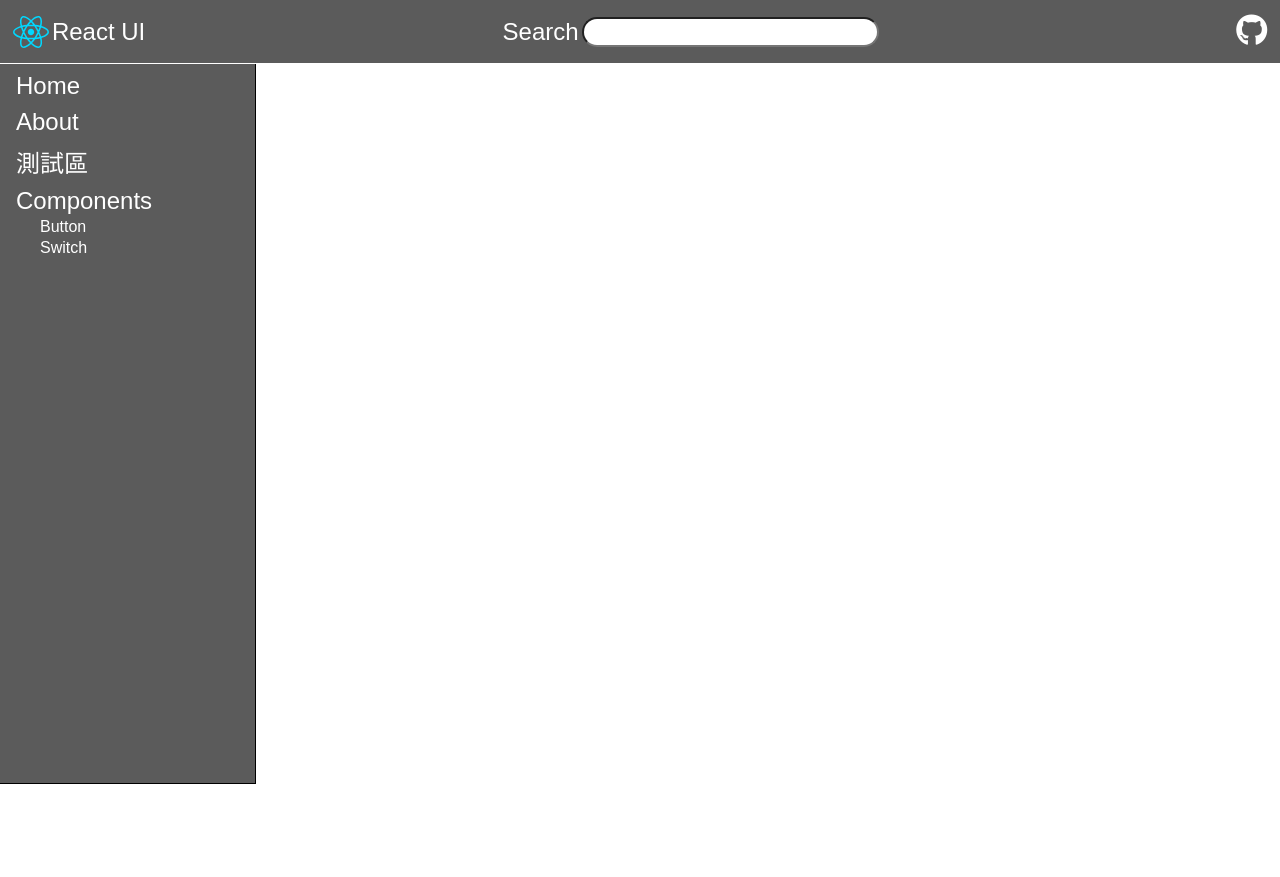
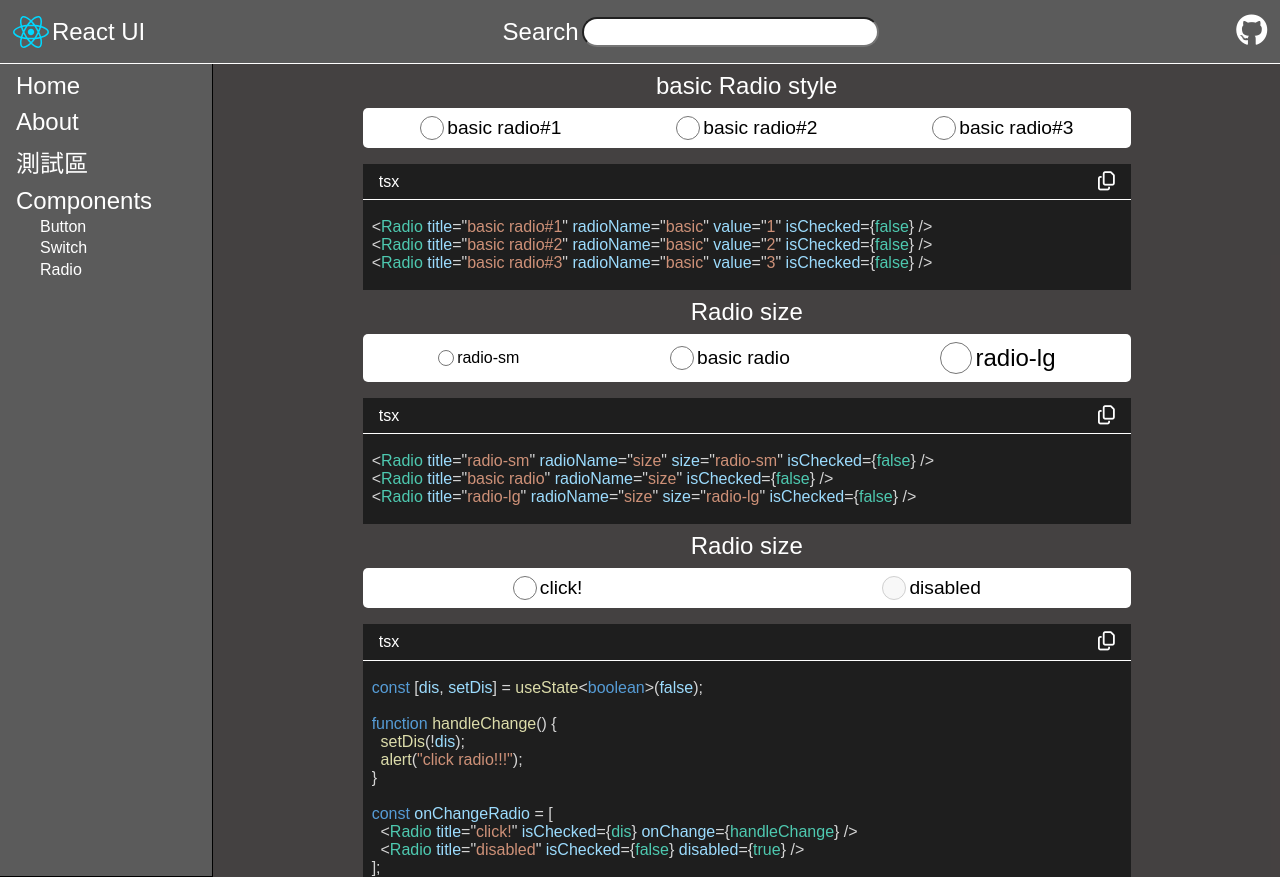
Before and after one commit to ianSama0217/React-UI, a React (Vite) app: page /React_UI/components/radio in a window 1280 px wide. Before the commit the page ends 800 px from the top, so only its background shows below. Built offline with nearby package versions, Linux system fonts and the light colour scheme; a web font is replaced by a local one.

Commit message:
Radio container

```diff
--- /dev/null
+++ b/src/containers/radioPage/index.tsx
@@ -0,0 +1,46 @@
+import React, { useState } from "react";
+import {
+  basicRadio,
+  basicRadioContent,
+  RadioSize,
+  RadioSizeContent,
+  onChangeRadioContent,
+} from "./info";
+import BasicLayouy from "../../components/basicLayout";
+import Radio from "../../components/radio";
+
+const RadioPage: React.FC = () => {
+  const [dis, setDis] = useState<boolean>(false);
+
+  function handleChange() {
+    setDis(!dis);
+    alert("click radio!!!");
+  }
+
+  const onChangeRadio = [
+    <Radio title="click!" isChecked={dis} onChange={handleChange} />,
+    <Radio title="disabled" isChecked={false} disabled={true} />,
+  ];
+
+  return (
+    <div className="button-page  flex-column ai-center w-full basic-bg">
+      <BasicLayouy
+        title="basic Radio style"
+        components={basicRadio}
+        code={basicRadioContent}
+      />
+      <BasicLayouy
+        title="Radio size"
+        components={RadioSize}
+        code={RadioSizeContent}
+      />
+      <BasicLayouy
+        title="Radio size"
+        components={onChangeRadio}
+        code={onChangeRadioContent}
+      />
+    </div>
+  );
+};
+
+export default RadioPage;
--- /dev/null
+++ b/src/containers/radioPage/info.tsx
@@ -0,0 +1,38 @@
+import Radio from "../../components/radio";
+
+export const basicRadio = [
+  <Radio title="basic radio#1" radioName="basic" value="1" isChecked={false} />,
+  <Radio title="basic radio#2" radioName="basic" value="2" isChecked={false} />,
+  <Radio title="basic radio#3" radioName="basic" value="3" isChecked={false} />,
+];
+
+export const basicRadioContent = `
+  <Radio title="basic radio#1" radioName="basic" value="1" isChecked={false} />
+  <Radio title="basic radio#2" radioName="basic" value="2" isChecked={false} />
+  <Radio title="basic radio#3" radioName="basic" value="3" isChecked={false} />
+    `;
+
+export const RadioSize = [
+  <Radio title="radio-sm" radioName="size" size="radio-sm" isChecked={false} />,
+  <Radio title="basic radio" radioName="size" isChecked={false} />,
+  <Radio title="radio-lg" radioName="size" size="radio-lg" isChecked={false} />,
+];
+
+export const RadioSizeContent = `
+  <Radio title="radio-sm" radioName="size" size="radio-sm" isChecked={false} />
+  <Radio title="basic radio" radioName="size" isChecked={false} />
+  <Radio title="radio-lg" radioName="size" size="radio-lg" isChecked={false} />
+    `;
+
+export const onChangeRadioContent = `
+  const [dis, setDis] = useState<boolean>(false);
+
+  function handleChange() {
+    setDis(!dis);
+    alert("click radio!!!");
+  }
+
+  const onChangeRadio = [
+    <Radio title="click!" isChecked={dis} onChange={handleChange} />
+    <Radio title="disabled" isChecked={false} disabled={true} />
+  ];`;
--- a/src/routers/index.tsx
+++ b/src/routers/index.tsx
@@ -3,6 +3,7 @@ import HomePage from "../containers/home";
 import TestPage from "../containers/test";
 import ButtonPage from "../containers/buttonPage";
 import SwitchPage from "../containers/switchPage";
+import RadioPage from "../containers/radioPage";
 
 type RouterProps = {
   path: string;
@@ -24,6 +25,7 @@ export const RouterLink: Array<RouterProps> = [
   { path: "/test", element: <TestPage /> },
   { path: "/components/button", element: <ButtonPage /> },
   { path: "/components/switch", element: <SwitchPage /> },
+  { path: "/components/radio", element: <RadioPage /> },
 ];
 
 export const SidebarData: SidebarProps = [
@@ -35,6 +37,7 @@ export const SidebarData: SidebarProps = [
     children: [
       { title: "Button", path: "/components/button" },
       { title: "Switch", path: "/components/switch" },
+      { title: "Radio", path: "/components/radio" },
     ],
   },
 ];
```
